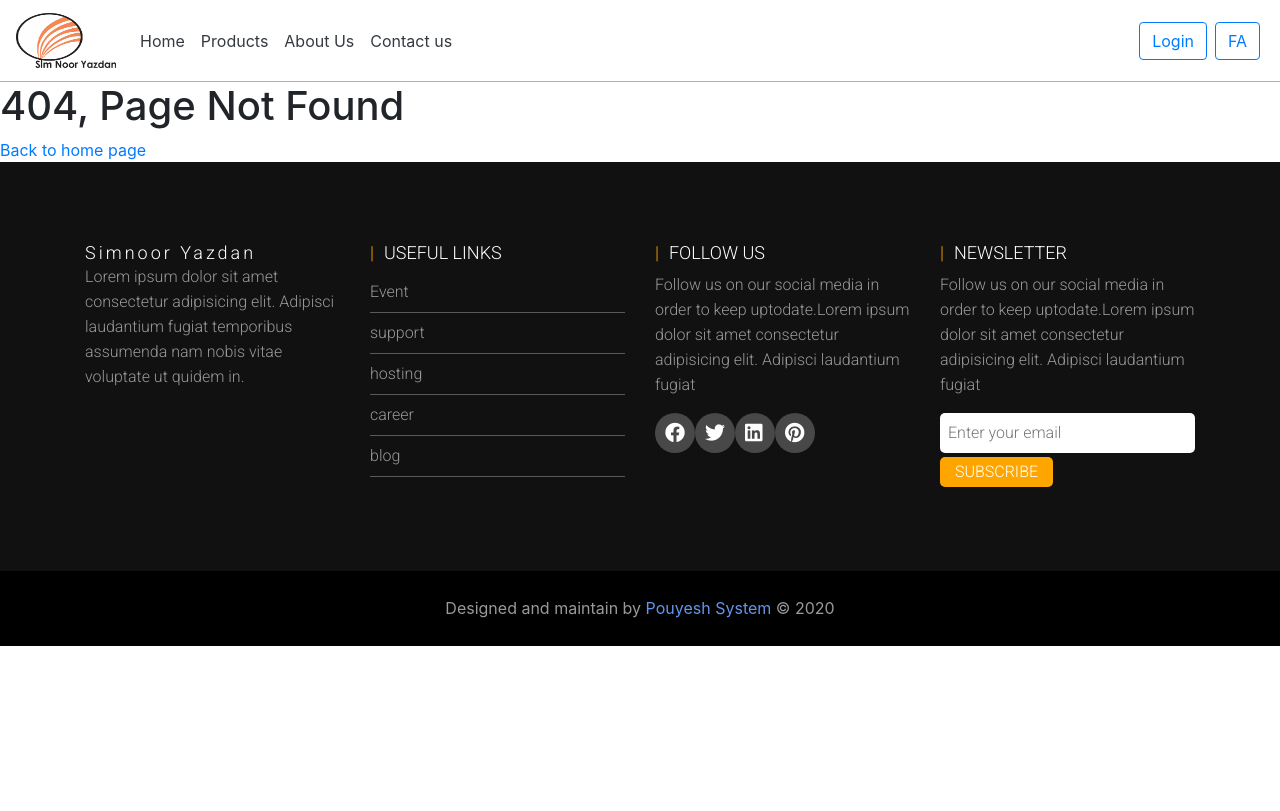
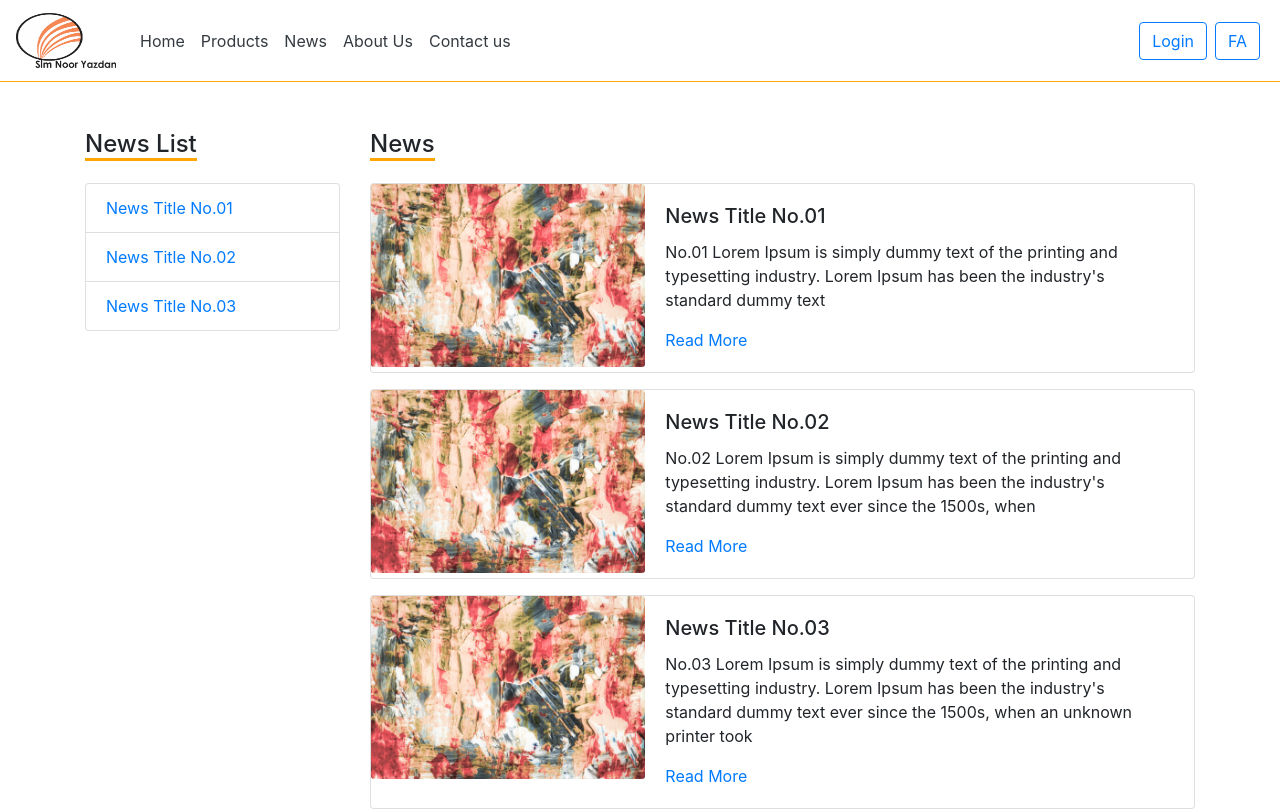
Before and after one commit to SinaSafari/simnoorV2, a Next.js app: page /news in a window 1280 px wide. Before the commit this address had no page. Shown: the top 811 px of the page. Built offline with nearby package versions, Linux system fonts and the light colour scheme; a web font is replaced by a local one.

Commit message:
add news page

```diff
--- a/components/shared/Wrapper/Navigation/Nav.js
+++ b/components/shared/Wrapper/Navigation/Nav.js
@@ -40,6 +40,9 @@ const Navs = () => {
             </Link>
             <Link href="/products">
               <a className="p-2 text-dark">Products</a>
+            </Link>
+            <Link href="/news">
+              <a className="p-2 text-dark">News</a>
             </Link>
             <Link href="/about">
               <a className="p-2 text-dark">About Us</a>
@@ -105,6 +108,9 @@ const Navs = () => {
             <Link href="/products">
               <a className="p-2 text-dark">محصولات</a>
             </Link>
+            <Link href="/news">
+              <a className="p-2 text-dark">اخبار</a>
+            </Link>
 
             <Link href="/about">
               <a className="p-2 text-dark">درباره ما</a>
--- a/components/shared/context/AppContextProvider.js
+++ b/components/shared/context/AppContextProvider.js
@@ -18,7 +18,7 @@ export const AppContextProvider = (props) => {
 
   const changeLang = () => {
     setIsEng(!isEng);
-    // localStorage.setItem("isEng", isEng);
+    localStorage.setItem("isEng", isEng);
   };
 
   return (
--- /dev/null
+++ b/pages/news/index.js
@@ -0,0 +1,78 @@
+import Link from "next/link";
+
+const NewsList = [
+  {
+    id: 1,
+    title: "News Title No.01",
+    summeryText:
+      "No.01 Lorem Ipsum is simply dummy text of the printing and typesetting industry. Lorem Ipsum has been the industry's standard dummy text ",
+  },
+  {
+    id: 2,
+    title: "News Title No.02",
+    summeryText:
+      "No.02 Lorem Ipsum is simply dummy text of the printing and typesetting industry. Lorem Ipsum has been the industry's standard dummy text ever since the 1500s, when ",
+  },
+  {
+    id: 3,
+    title: "News Title No.03",
+    summeryText:
+      "No.03 Lorem Ipsum is simply dummy text of the printing and typesetting industry. Lorem Ipsum has been the industry's standard dummy text ever since the 1500s, when an unknown printer took ",
+  },
+];
+export default function News() {
+  return (
+    <div className="container my-5">
+      <div className="row">
+        <div className="col-lg-3 col-md-3 col-sm-12 ">
+          <h4 className="mb-4">
+            <span style={{ borderBottom: "3px solid orange" }}>News List</span>
+          </h4>
+          <ul className="list-group list-group my-3">
+            {NewsList.map((e, i) => (
+              <li className="list-group-item">
+                <Link as={`/news/${e.id}`} href="/news/[id]">
+                  <a>{e.title}</a>
+                </Link>
+              </li>
+            ))}
+          </ul>
+        </div>
+        <div className="col-lg-9 col-md-9 col-sm-12 ">
+          <h4 className="mb-4">
+            <span style={{ borderBottom: "3px solid orange" }}>News</span>
+          </h4>
+          {NewsList.map((e, i) => (
+            // <div className="jumbotron" key={i}>
+            //   <h1 className="display-4">{e.title}</h1>
+            //   <p className="lead">{e.summeryText}</p>
+            //   <Link as={`/news/${e.id}`} href="/news/[id]">
+            //     <a className="btn btn-primary btn-lg" href="#" role="button">
+            //       Learn more
+            //     </a>
+            //   </Link>
+            // </div>
+            <div class="card mb-3" style={{ Width: "100%" }}>
+              <div class="row no-gutters">
+                <div class="col-md-4">
+                  <img src="/img/bg1.jpg" class="card-img" alt="..." />
+                </div>
+                <div class="col-md-8">
+                  <div class="card-body">
+                    <h5 class="card-title">{e.title}</h5>
+                    <p class="card-text">{e.summeryText}</p>
+                    <p class="card-text">
+                      <Link as={`/news/${e.id}`} href="/news/[id]">
+                        <a>Read More</a>
+                      </Link>
+                    </p>
+                  </div>
+                </div>
+              </div>
+            </div>
+          ))}
+        </div>
+      </div>
+    </div>
+  );
+}
```
Also changed, not shown: components/News/pages/NewsListPage.css (added, +94 -0 lines), components/News/pages/NewsListPage.js (added, +20 -0 lines), pages/news/[id].js (added, +39 -0 lines).
